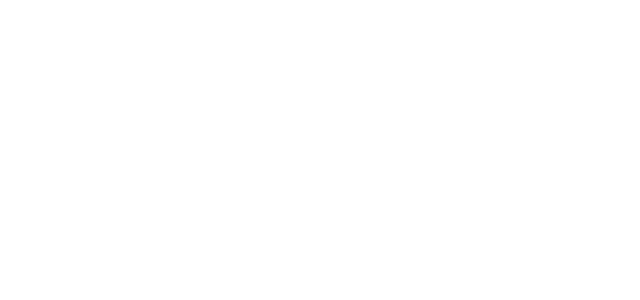
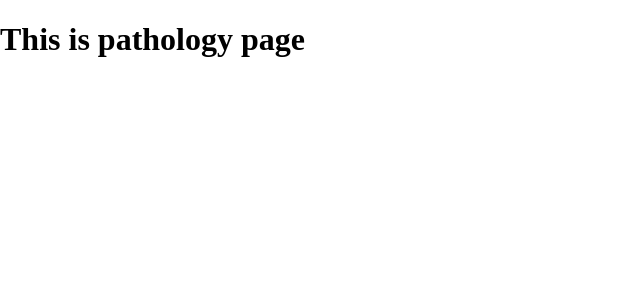
Before and after one commit to Chetan559/medical-ally, a React (Vite) app in the folder apps/Medical-Ally/: page /#/Pathology in a window 1280 px wide. Shown: the top 300 px of the page, without its empty margins (0-640 px from the left). Built offline with nearby package versions, Linux system fonts and the light colour scheme.

Commit message:
pathology section initiated

```diff
--- a/apps/Medical-Ally/src/Pages/Pathology/Pathology.jsx
+++ b/apps/Medical-Ally/src/Pages/Pathology/Pathology.jsx
@@ -1,7 +1,11 @@
 import React from "react";
 
 function Pathology() {
-  return <div></div>;
+  return (
+    <div>
+      <h1> This is pathology page</h1>
+    </div>
+  );
 }
 
 export default Pathology;
```
